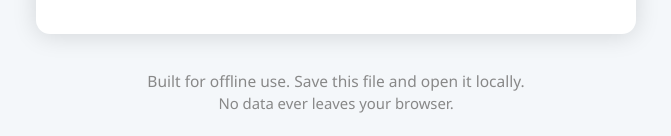
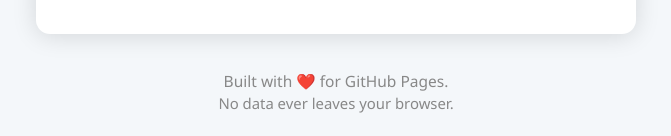
Before and after one commit to ulyweb/qrcode, a plain HTML site: page index.html in a window 1280 px wide. Shown: the part 661-797 px from the top of the page, without its empty margins (304-975 px from the left). Drawn offline with nearby package versions, Linux system fonts and the light colour scheme.

Commit message:
Update index.html

```diff
--- a/index.html
+++ b/index.html
@@ -231,7 +231,7 @@
   </div>
 
   <div class="footer">
-    Built for offline use. Save this file and open it locally.<br>
+    Built with <span aria-label="love">❤️</span> for GitHub Pages.<br>
     <span class="small">No data ever leaves your browser.</span>
   </div>
 
```
